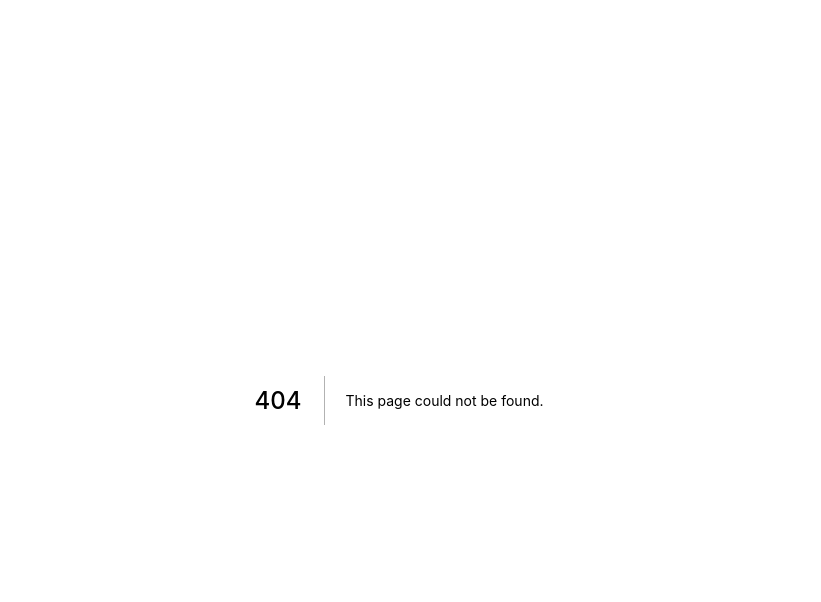
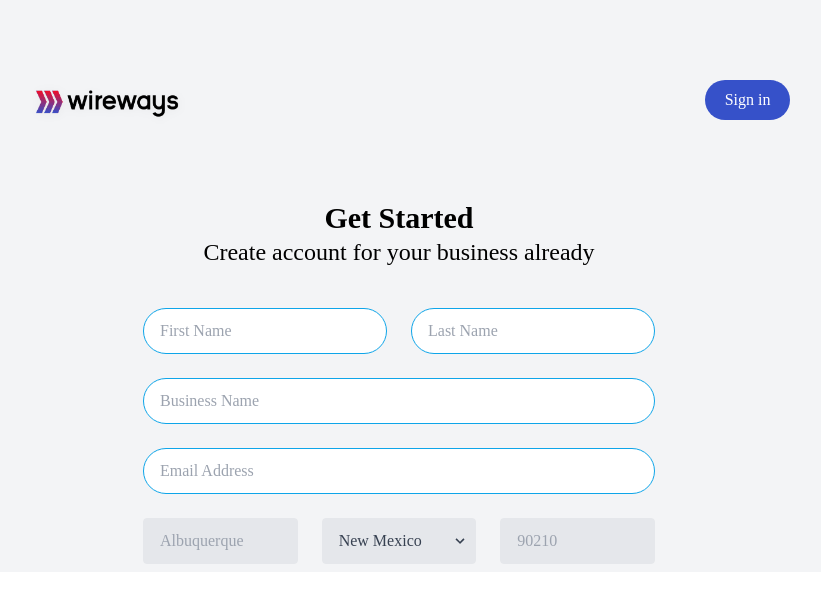
Before and after one commit to Juliet-07/Wireways, a Next.js app: page /Auth/signup in a window 1280 px wide. Before the commit this address had no page. Shown: the top 602 px of the page, without its empty margins (241-1062 px from the left). Built offline with nearby package versions, Linux system fonts and the light colour scheme.

Commit message:
loader, auth screen (signup), layout

```diff
--- /dev/null
+++ b/components/Loader/index.js
@@ -0,0 +1,10 @@
+import React from "react";
+
+const Loader = () => {
+  return (
+    <div id="globalLoader">
+      <div className="spinner"></div>
+    </div>
+  );
+};
+export default Loader;
--- /dev/null
+++ b/pages/Auth/signup.js
@@ -0,0 +1,113 @@
+import React from "react";
+import Head from "next/head";
+import Image from "next/image";
+import Logo from "../../assets/logo.png";
+
+const Signup = () => {
+  return (
+    <>
+      <Head>
+        <title>Wireways</title>
+        <link rel="icon" href="/wireways.png" />
+      </Head>
+      <div className="flex flex-col items-center justify-center bg-gray-100">
+        {/* Header */}
+        <div className="header mb-0">
+          <Image src={Logo} width={200} height={200} />
+          <a
+            href="#"
+            className="border-3 rounded-full px-5 py-2 inline-block primaryColor text-white"
+          >
+            Sign in
+          </a>
+        </div>
+        {/* Header Ends */}
+        <div className="mb-10">
+          <h2 className="font-bold text-center text-3xl">Get Started</h2>
+          <p className="text-2xl">Create account for your business already</p>
+        </div>
+        {/* The form */}
+        <form class="w-full max-w-lg">
+          <div class="flex flex-wrap -mx-3 mb-6">
+            <div class="w-full md:w-1/2 px-3 mb-6 md:mb-0">
+              <input
+                className="appearance-none block w-full bg-white text-gray-700 border border-sky-500 rounded-full py-3 px-4 leading-tight focus:outline-none focus:bg-white focus:border-sky-500"
+                id="grid-first-name"
+                type="text"
+                placeholder="First Name"
+              />
+            </div>
+            <div className="w-full md:w-1/2 px-3">
+              <input
+                className="appearance-none block w-full bg-white text-gray-700 border border-sky-500 rounded-full py-3 px-4 leading-tight focus:outline-none focus:bg-white focus:border-sky-500"
+                id="grid-last-name"
+                type="text"
+                placeholder="Last Name"
+              />
+            </div>
+          </div>
+          <div class="flex flex-wrap -mx-3 mb-6">
+            <div class="w-full px-3">
+              <input
+                class="appearance-none block w-full bg-white text-gray-700 border border-sky-500 rounded-full py-3 px-4 leading-tight focus:outline-none focus:bg-white focus:border-sky-500"
+                id="grid-password"
+                type="text"
+                placeholder="Business Name"
+              />
+            </div>
+          </div>
+          <div class="flex flex-wrap -mx-3 mb-6">
+            <div class="w-full px-3">
+              <input
+                class="appearance-none block w-full bg-white text-gray-700 border border-sky-500 rounded-full py-3 px-4 leading-tight focus:outline-none focus:bg-white focus:border-sky-500"
+                id="grid-password"
+                type="email"
+                placeholder="Email Address"
+              />
+            </div>
+          </div>
+          <div class="flex flex-wrap -mx-3 mb-2">
+            <div class="w-full md:w-1/3 px-3 mb-6 md:mb-0">
+              <input
+                class="appearance-none block w-full bg-gray-200 text-gray-700 border border-gray-200 rounded py-3 px-4 leading-tight focus:outline-none focus:bg-white focus:border-gray-500"
+                id="grid-city"
+                type="text"
+                placeholder="Albuquerque"
+              />
+            </div>
+            <div class="w-full md:w-1/3 px-3 mb-6 md:mb-0">
+              <div class="relative">
+                <select
+                  class="block appearance-none w-full bg-gray-200 border border-gray-200 text-gray-700 py-3 px-4 pr-8 rounded leading-tight focus:outline-none focus:bg-white focus:border-gray-500"
+                  id="grid-state"
+                >
+                  <option>New Mexico</option>
+                  <option>Missouri</option>
+                  <option>Texas</option>
+                </select>
+                <div class="pointer-events-none absolute inset-y-0 right-0 flex items-center px-2 text-gray-700">
+                  <svg
+                    class="fill-current h-4 w-4"
+                    xmlns="http://www.w3.org/2000/svg"
+                    viewBox="0 0 20 20"
+                  >
+                    <path d="M9.293 12.95l.707.707L15.657 8l-1.414-1.414L10 10.828 5.757 6.586 4.343 8z" />
+                  </svg>
+                </div>
+              </div>
+            </div>
+            <div class="w-full md:w-1/3 px-3 mb-6 md:mb-0">
+              <input
+                class="appearance-none block w-full bg-gray-200 text-gray-700 border border-gray-200 rounded py-3 px-4 leading-tight focus:outline-none focus:bg-white focus:border-gray-500"
+                id="grid-zip"
+                type="text"
+                placeholder="90210"
+              />
+            </div>
+          </div>
+        </form>
+      </div>
+    </>
+  );
+};
+export default Signup;
--- a/pages/_app.js
+++ b/pages/_app.js
@@ -1,7 +1,15 @@
-import '../styles/globals.css'
+import React, { useEffect } from "react";
+import "../styles/globals.css";
+import "../styles/loader.css";
 
 function MyApp({ Component, pageProps }) {
-  return <Component {...pageProps} />
+  useEffect(() => {
+    if (typeof window !== "undefined") {
+      const spinner = document.getElementById("globalLoader");
+      if (spinner) spinner.style.display = "none";
+    }
+  }, []);
+  return <Component {...pageProps} />;
 }
 
-export default MyApp
+export default MyApp;
--- a/pages/index.js
+++ b/pages/index.js
@@ -1,12 +1,17 @@
 import React from "react";
 import Image from "next/image";
+import Link from "next/link";
 import Logo from "../assets/logo.png";
 import styles from "../styles/Home.module.css";
+import Loader from "../components/Loader";
 const Splashscreen = () => {
   return (
     <div className={styles.container}>
       <div className={styles.main}>
-        <Image src={Logo} width={400} height={400} />
+        <Link href={"/Auth/signup"}>
+          <Image src={Logo} width={400} height={400} />
+        </Link>
+        <Loader />
       </div>
     </div>
   );
--- /dev/null
+++ b/postcss.config.js
@@ -0,0 +1,6 @@
+module.exports = {
+  plugins: {
+    tailwindcss: {},
+    autoprefixer: {},
+  },
+}
--- a/styles/globals.css
+++ b/styles/globals.css
@@ -1,3 +1,6 @@
+@tailwind base;
+@tailwind components;
+@tailwind utilities;
 html,
 body {
   padding: 0;
@@ -13,3 +16,13 @@ a {
 * {
   box-sizing: border-box;
 }
+.header {
+  display: flex;
+  flex-direction: row;
+  align-items: center;
+  justify-content: space-around;
+  width: 100%;
+}
+.primaryColor {
+  background-color: #3651c9;
+}
--- /dev/null
+++ b/styles/loader.css
@@ -0,0 +1,49 @@
+#globalLoader {
+  position: fixed;
+  z-index: 1700;
+  top: 50%;
+  left: 50%;
+  transform: translate(-50%, -50%);
+  background-color: #fff;
+  width: 100%;
+  height: 100%;
+  display: flex;
+  justify-content: center;
+  align-items: center;
+}
+/* From uiverse.io by @EmmaxPlay */
+.spinner {
+  position: relative;
+  width: 60px;
+  height: 60px;
+  border-radius: 50%;
+}
+
+.spinner::before,
+.spinner:after {
+  content: "";
+  position: absolute;
+  border-radius: inherit;
+}
+
+.spinner:before {
+  width: 100%;
+  height: 100%;
+  background-image: linear-gradient(0deg, #ff00cc 0%, #3651c9 100%);
+  animation: spin8932 0.5s infinite linear;
+}
+
+.spinner:after {
+  width: 85%;
+  height: 85%;
+  background-color: #fff;
+  top: 50%;
+  left: 50%;
+  transform: translate(-50%, -50%);
+}
+
+@keyframes spin8932 {
+  to {
+    transform: rotate(360deg);
+  }
+}
--- /dev/null
+++ b/tailwind.config.js
@@ -0,0 +1,10 @@
+module.exports = {
+  content: [
+    "./pages/**/*.{js,ts,jsx.tsx}",
+    "./components/**/*.{js,ts,jsx,tsx}"
+  ],
+  theme: {
+    extend: {},
+  },
+  plugins: [],
+}
```
Also changed, not shown: package.json (+5 -3 lines), pages/Auth/signin.js (added), public/wireways.png, wrapper/styles.js (added), 1 other file (tests, documents, lock files or other folders).
